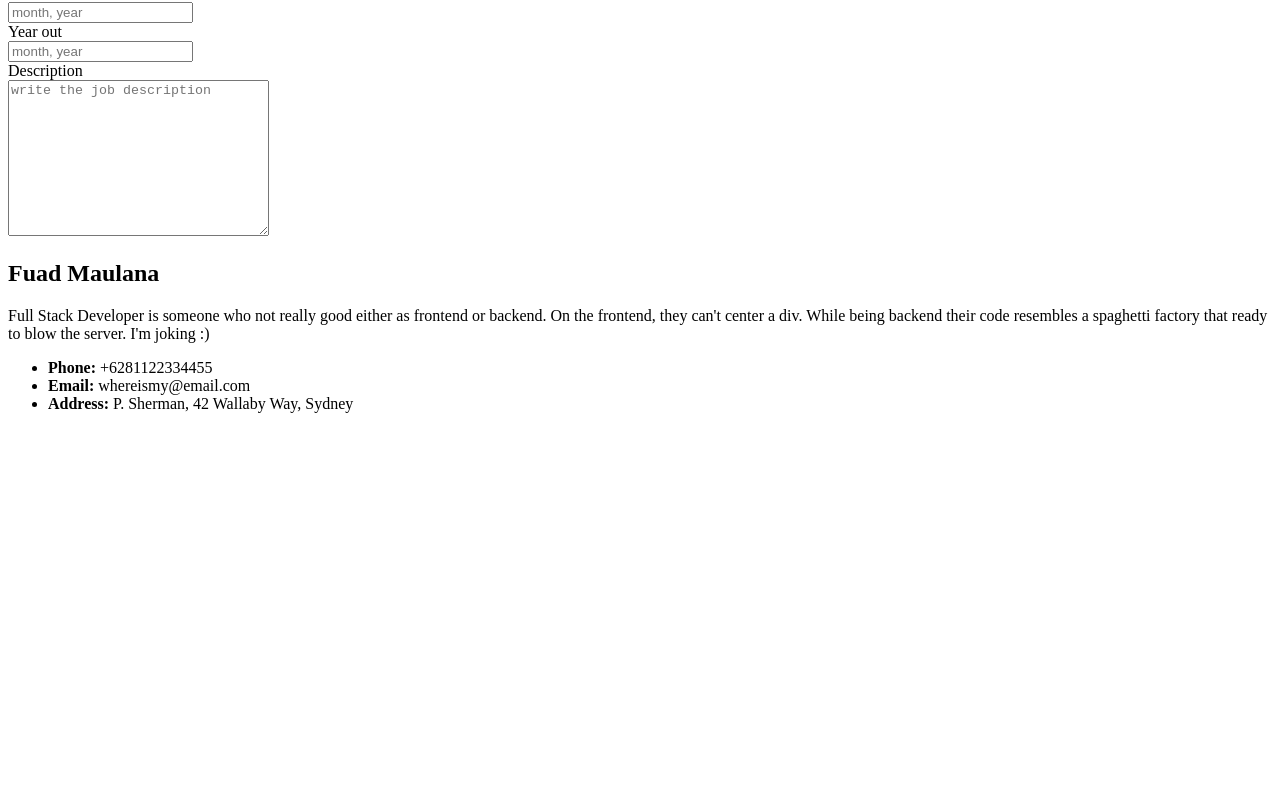
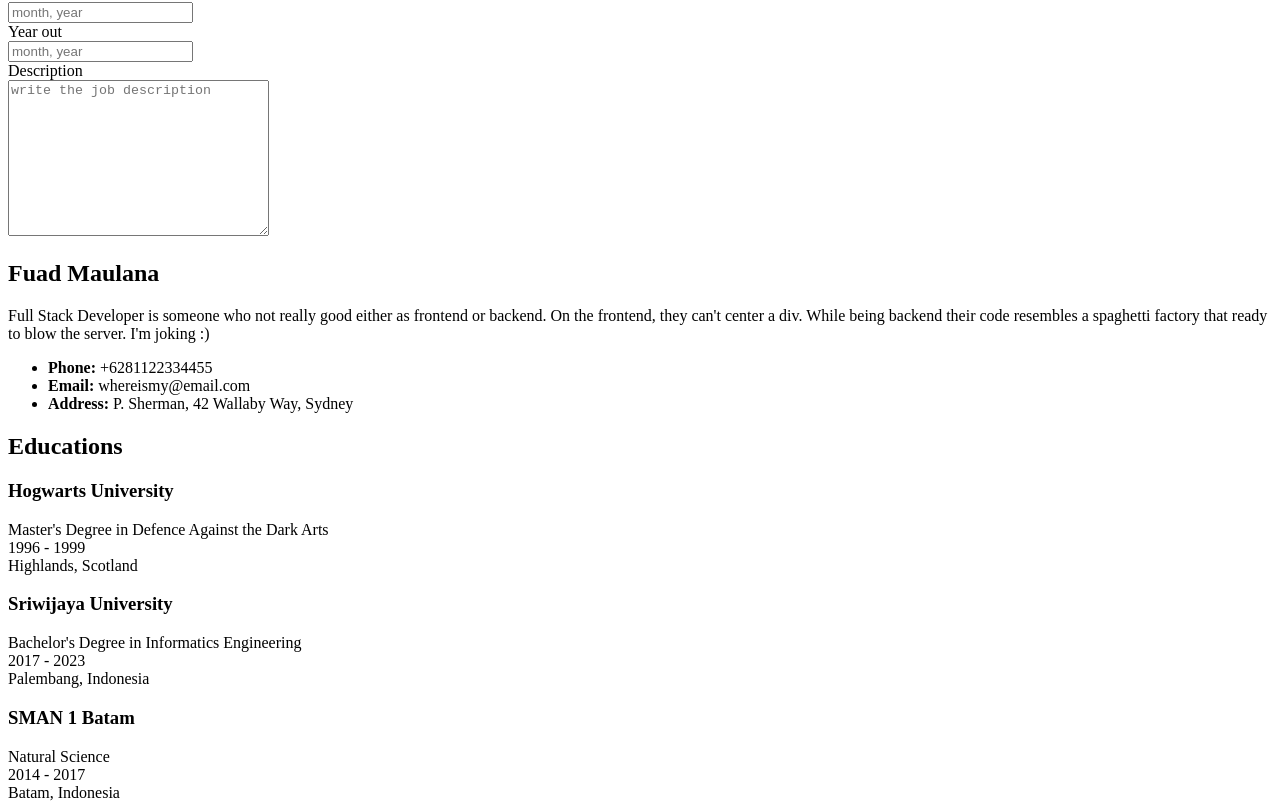
Before and after one commit to fuadmln/react-cvbuilder, a React (Vite) app: page / in a window 1280 px wide. Shown: the part 920-1730 px from the top of the page. Before the commit the page ends 1349 px from the top, so only its background shows below. Built offline with nearby package versions, Linux system fonts and the light colour scheme; the HTML template or start-up script is replaced by a standard one.

Commit message:
feat: add static Info-Education component and css add static EducationItem component add education dummy data

```diff
--- a/src/App.jsx
+++ b/src/App.jsx
@@ -1,12 +1,13 @@
-import profile from './dummy-data.js';
+import data from './dummy-data.js';
 import './styles/App.css'
 import FormPersonal from './components/FormPersonal';
 import FormEducation from './components/FormEducation';
 import FormExperience from './components/FormExperience';
 import InfoPersonal from './components/InfoPersonal';
+import InfoEducation from './components/InfoEducation.jsx';
 
 function App() {
-  const {name, about, phone, email, address} = profile;
+  const {name, about, phone, email, address} = data.bio;
   return (
     <>
       <h1>CV Builder</h1>
@@ -20,6 +21,7 @@ function App() {
         email={email}
         address={address}
       />
+      <InfoEducation />
     </>
   )
 }
--- /dev/null
+++ b/src/components/EducationItem.jsx
@@ -0,0 +1,21 @@
+function EducationItem({institution, degree, major, yearIn, yearOut, location}){
+   const degreeName = {
+      school: '',
+      diploma: 'Diploma\'s in ',
+      bachelor: 'Bachelor\'s Degree in ',
+      master: 'Master\'s Degree in '
+   };
+
+   degree = degreeName[degree];
+
+   return(
+      <div>
+         <h3>{institution}</h3>
+         <div>{degree} {major}</div>
+         <div>{yearIn} - {yearOut}</div>
+         <div>{location}</div>
+      </div>
+   );
+}
+
+export default EducationItem;
--- /dev/null
+++ b/src/components/InfoEducation.jsx
@@ -0,0 +1,26 @@
+import '../styles/InfoEducation.css'
+import EducationItem from './EducationItem';
+import {educations} from '../dummy-data.js';
+
+function InfoEducation() {
+   return (
+      <div>
+         <h2>Educations</h2>
+         <div>
+            {educations.toReversed().map((education, index) => (
+               <EducationItem
+                  key={`${education}-${index}`}
+                  institution={education.institution}
+                  degree={education.degree}
+                  major={education.major}
+                  yearIn={education.yearIn}
+                  yearOut={education.yearOut}
+                  location={education.location}
+               />
+            ))}
+         </div>
+      </div>
+   );
+}
+
+export default InfoEducation;
--- a/src/dummy-data.js
+++ b/src/dummy-data.js
@@ -1,4 +1,5 @@
 const bio = {
+// export const bio = {
   name: 'Fuad Maulana',
   email: 'whereismy@email.com',
   phone: '+6281122334455',
@@ -6,4 +7,34 @@ const bio = {
   about: 'Full Stack Developer is someone who not really good either as frontend or backend. On the frontend, they can\'t center a div. While being backend their code resembles a spaghetti factory that ready to blow the server. I\'m joking :)'
 }
 
-export default bio;
+const educations = [
+// export const educations = [
+  {
+    degree: 'school',
+    institution: 'SMAN 1 Batam',
+    major: 'Natural Science',
+    yearIn: 2014,
+    yearOut: 2017,
+    location: 'Batam, Indonesia'
+  },
+  {
+    degree: 'bachelor',
+    institution: 'Sriwijaya University',
+    major: 'Informatics Engineering',
+    yearIn: 2017,
+    yearOut: 2023,
+    location: 'Palembang, Indonesia'
+  },
+  {
+    degree: 'master',
+    institution: 'Hogwarts University',
+    major: 'Defence Against the Dark Arts',
+    yearIn: 1996,
+    yearOut: 1999,
+    location: 'Highlands, Scotland'
+  }
+];
+
+
+export {bio, educations};
+export default {bio, educations};
```
Also changed, not shown: src/styles/InfoEducation.css (added).
